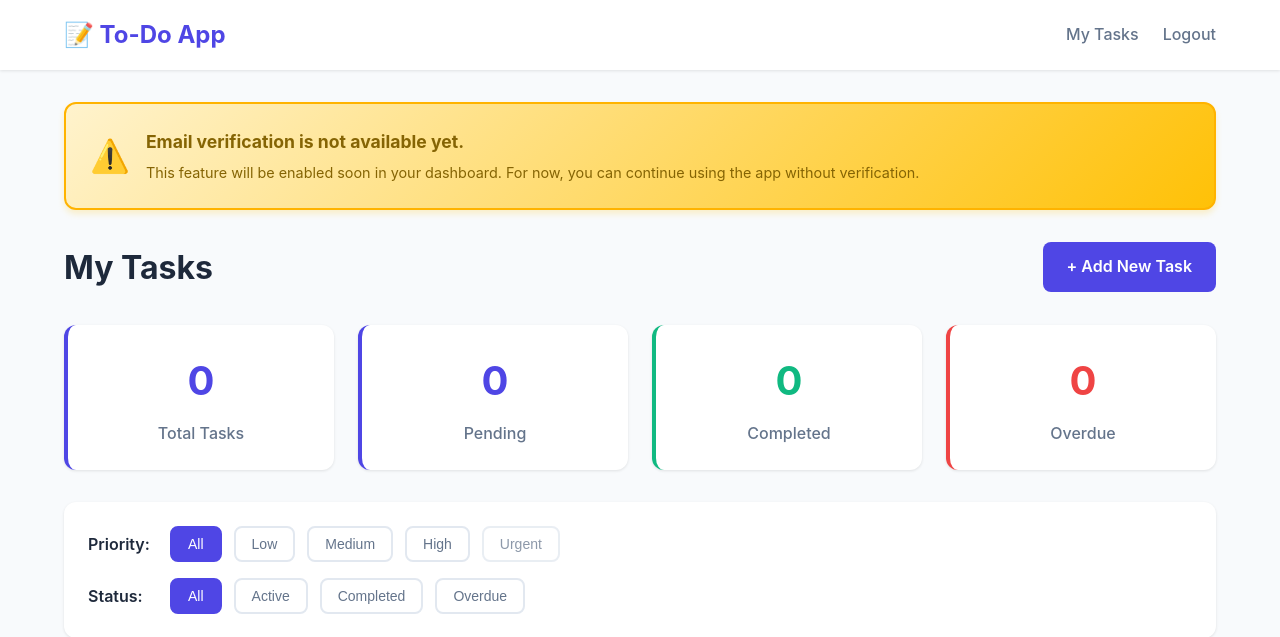
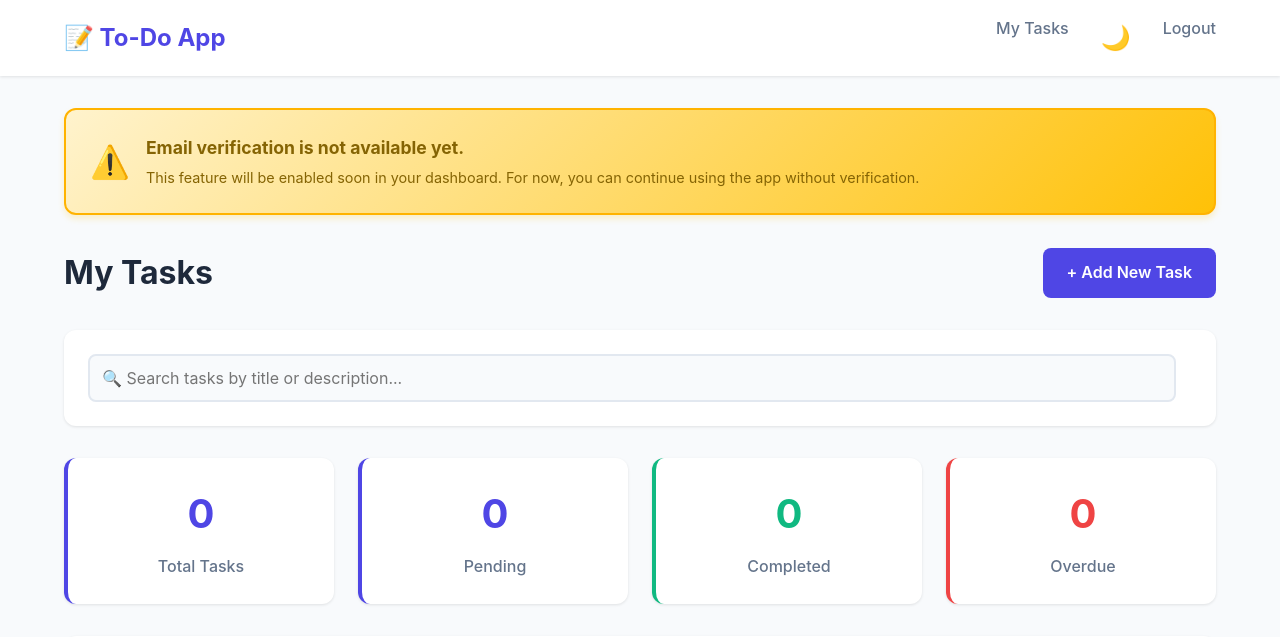
Before and after one commit to pinchase/todo, a Django app: page /dashboard/ in a window 1280 px wide. Shown: the top 637 px of the page. Run offline with Django 5.2, Linux system fonts and the light colour scheme; a user stored in the database is signed in; data that the repository does not hold is empty.

Commit message:
few changes

```diff
--- a/todoproject/tasks/static/css/style.css
+++ b/todoproject/tasks/static/css/style.css
@@ -18,6 +18,25 @@
     --border-color: #e2e8f0;
     --shadow: 0 1px 3px rgba(0, 0, 0, 0.1);
     --shadow-lg: 0 10px 15px rgba(0, 0, 0, 0.1);
+}
+[data-theme="dark"] {
+    --primary-color: #6366f1;
+    --primary-hover: #4f46e5;
+    --secondary-color: #94a3b8;
+    --success-color: #10b981;
+    --danger-color: #ef4444;
+    --background: #0f172a;
+    --card-background: #1e293b;
+    --text-primary: #f1f5f9;
+    --text-secondary: #94a3b8;
+    --border-color: #334155;
+    --shadow: 0 1px 3px rgba(0, 0, 0, 0.3);
+    --shadow-lg: 0 10px 15px rgba(0, 0, 0, 0.3);
+}
+
+/* Smooth transition for theme changes */
+body {
+    transition: background-color 0.3s ease, color 0.3s ease;
 }
 
 body {
@@ -845,3 +864,56 @@ input[type="datetime-local"] {
     color: #dc3545;
     font-weight: bold;
 }
+/* Search Container */
+.search-container {
+    background: var(--card-background);
+    padding: 1.5rem;
+    border-radius: 12px;
+    margin-bottom: 2rem;
+    box-shadow: var(--shadow);
+    display: flex;
+    align-items: center;
+    gap: 1rem;
+}
+
+.search-input {
+    flex: 1;
+    padding: 0.875rem 1.25rem;
+    border: 2px solid var(--border-color);
+    border-radius: 10px;
+    font-size: 1rem;
+    transition: all 0.3s;
+    background: var(--background);
+}
+
+.search-input:focus {
+    outline: none;
+    border-color: var(--primary-color);
+    box-shadow: 0 0 0 3px rgba(79, 70, 229, 0.1);
+}
+
+.search-results-count {
+    font-size: 0.875rem;
+    color: var(--text-secondary);
+    white-space: nowrap;
+    font-weight: 500;
+}
+/* Theme Toggle Button */
+.theme-toggle {
+    background: none;
+    border: none;
+    cursor: pointer;
+    padding: 0.5rem;
+    font-size: 1.5rem;
+    transition: transform 0.3s;
+    display: flex;
+    align-items: center;
+}
+
+.theme-toggle:hover {
+    transform: rotate(20deg);
+}
+
+.theme-icon {
+    display: block;
+}
--- a/todoproject/tasks/templates/tasks/base.html
+++ b/todoproject/tasks/templates/tasks/base.html
@@ -19,16 +19,22 @@
 
 
 
- <!-- Navigation Bar -->
+<!-- Navigation Bar -->
     <nav class="navbar">
         <div class="container">
             <a href="{% url 'home' %}" class="logo">📝 To-Do App</a>
             <div class="nav-links">
                 {% if user.is_authenticated %}
                     <a href="{% url 'dashboard' %}">My Tasks</a>
+                    <button id="themeToggle" class="theme-toggle" title="Toggle dark mode">
+                        <span class="theme-icon">🌙</span>
+                    </button>
                     <a href="{% url 'logout' %}">Logout</a>
                 {% else %}
                     <a href="{% url 'home' %}">Home</a>
+                    <button id="themeToggle" class="theme-toggle" title="Toggle dark mode">
+                        <span class="theme-icon">🌙</span>
+                    </button>
                     <a href="{% url 'login' %}">Login</a>
                     <a href="{% url 'signup' %}">Sign Up</a>
                 {% endif %}
@@ -53,6 +59,34 @@
         {% endblock %}
     </main>
 
-    <script src="{% static 'js/main.js' %}"></script>
+    <script src="{% static 'js/main.js' %}">
+        <!-- Theme Toggle Script -->
+        const currentTheme = localStorage.getItem('theme') || 'light';
+        document.documentElement.setAttribute('data-theme', currentTheme);
+
+        // Update icon based on current theme
+        function updateThemeIcon() {
+            const themeIcon = document.querySelector('.theme-icon');
+            const currentTheme = document.documentElement.getAttribute('data-theme');
+            if (themeIcon) {
+                themeIcon.textContent = currentTheme === 'dark' ? '☀️' : '🌙';
+            }
+        }
+
+        updateThemeIcon();
+
+        // Theme toggle functionality
+        const themeToggle = document.getElementById('themeToggle');
+        if (themeToggle) {
+            themeToggle.addEventListener('click', function() {
+                const currentTheme = document.documentElement.getAttribute('data-theme');
+                const newTheme = currentTheme === 'dark' ? 'light' : 'dark';
+
+                document.documentElement.setAttribute('data-theme', newTheme);
+                localStorage.setItem('theme', newTheme);
+                updateThemeIcon();
+            });
+        }
+    </script>
 </body>
 </html>
--- a/todoproject/tasks/templates/tasks/dashboard.html
+++ b/todoproject/tasks/templates/tasks/dashboard.html
@@ -36,6 +36,15 @@
     <div class="dashboard-header">
         <h1>My Tasks</h1>
         <a href="{% url 'add_task' %}" class="btn btn-primary">+ Add New Task</a>
+    </div>
+<!-- Search Bar  -->
+    <div class="search-container">
+        <input type="text"
+               id="searchInput"
+               class="search-input"
+               placeholder="🔍 Search tasks by title or description..."
+               autocomplete="off">
+        <span id="searchResults" class="search-results-count"></span>
     </div>
 
     <!-- Task Statistics -->
@@ -201,19 +210,38 @@
             task.style.display = showTask ? 'flex' : 'none';
         });
     }
+    function setupSearch() {
+        const searchInput = document.getElementById('searchInput');
+        const searchResults = document.getElementById('searchResults');
+
+        searchInput.addEventListener('input', function () {
+            const query = this.value.toLowerCase().trim();
+            const tasks = document.querySelectorAll('.task-card');
+            let visibleCount = 0;
+
+            tasks.forEach(task => {
+                const title = task.querySelector('.task-title').textContent.toLowerCase();
+                const description = task.querySelector('.task-description');
+                const descText = description ? description.textContent.toLowerCase() : '';
+
+                const matches = title.includes(query) || descText.includes(query);
+
+                if (query === '' || matches) {
+                    task.style.display = 'flex';
+                    visibleCount++;
+                } else {
+                    task.style.display = 'none';
+                }
+            });
+
+            // Update search results count
+            if (query) {
+                searchResults.textContent = `${visibleCount} task${visibleCount !== 1 ? 's' : ''} found`;
+            } else {
+                searchResults.textContent = '';
+            }
+        });
+    }
 </script>
 
-<style>
-/* Overdue task danger style */
-.task-card.overdue {
-    background: #fdecea;
-    border-left: 5px solid #dc3545;
-    box-shadow: 0 0 5px rgba(220, 53, 69, 0.4);
-}
-.task-card.overdue .task-title,
-.task-card.overdue .due-date {
-    color: #dc3545;
-    font-weight: bold;
-}
-</style>
 {% endblock %}
```
